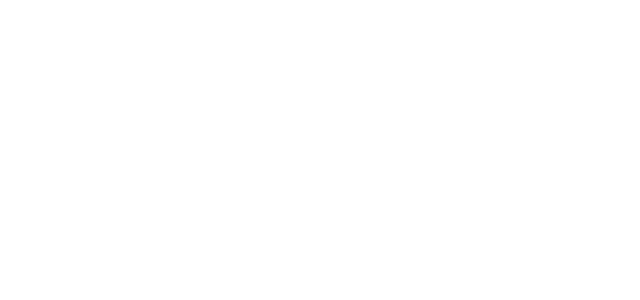
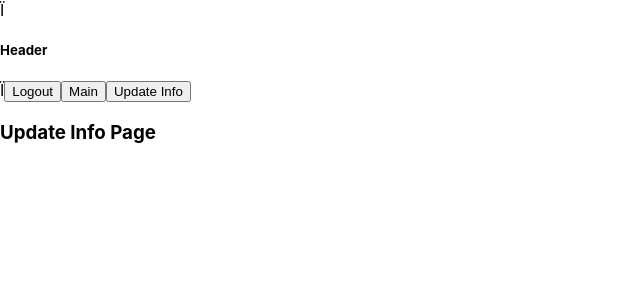
Before and after one commit to tomtom-code/final-project, a React (Create React App) app in the folder frontend/money_tracker/: page /UpdateInfo in a window 1280 px wide. Shown: the top 300 px of the page, without its empty margins (0-640 px from the left). Built offline with nearby package versions, Linux system fonts and the light colour scheme.

Commit message:
update, header

```diff
--- a/frontend/money_tracker/src/App.js
+++ b/frontend/money_tracker/src/App.js
@@ -4,8 +4,10 @@
 import LoginPage from './components/LoginPage'
 import LoginForm from './components/LoginForm'
 import SignupForm from './components/SignupForm'
+
 // import UserUpdateForm from './components/UserUpdateForm'
 import MainPage from './components/MainPage'
+import UpdateInfo from './components/UpdateInfo'
 
 import {
   BrowserRouter,
@@ -49,6 +51,8 @@
         <BrowserRouter>
           <Switch>
 
+
+
             <Route
               exact
               path='/'
@@ -90,6 +94,17 @@
               }
             />
 
+            <Route
+              exact
+              path='/UpdateInfo'
+              render={routeProps =>
+              <UpdateInfo
+              user={this.state.currentUser}
+              handleLogin={this.handleLogin}
+              {...routeProps}/>
+              }
+            />
+
 
 
 
--- /dev/null
+++ b/frontend/money_tracker/src/components/Header.js
@@ -0,0 +1,54 @@
+import React, { Component } from 'react';
+// import { Card, Button, Container} from 'react-bootstrap'
+
+
+class Header extends Component {
+
+    state = {
+        click: true
+    }
+
+    mainBtn = () =>{
+        this.props.history.push('/MainPage')
+    }
+
+    updateInfoBtn = () =>{
+        // let newBoolean = !this.state.click
+        // this.setState({
+        //     click: newBoolean
+        // })
+        // if (newBoolean) {
+        //     this.props.history.push('/UpdateInfo')
+        // } else {
+        //     this.props.history.push('/MainPage')
+        // }
+        this.props.history.push('/UpdateInfo')
+    }
+
+
+
+    handleLogout = () => {
+
+        localStorage.clear();
+        this.props.handleLogin(null);
+        this.props.history.push("/")
+    }
+
+    render() {
+        return (
+            <div>
+                Ï<h5>
+
+                    Header
+
+                </h5>Ï
+                <button onClick ={() =>this.handleLogout()}>Logout</button>
+                <button onClick ={() =>this.mainBtn()}>Main</button>
+                <button onClick ={() =>this.updateInfoBtn()}>Update Info</button>
+
+            </div>
+        )
+    }
+}
+
+export default Header;
--- a/frontend/money_tracker/src/components/MainPage.js
+++ b/frontend/money_tracker/src/components/MainPage.js
@@ -1,20 +1,37 @@
 import React, { Component } from 'react';
+import Header from './Header'
+import TransContainer from './TransContainer'
 import { Link, Redirect } from 'react-router-dom';
+
+const transactionsUrl = 'http://localhost:3000/api/v1/transactions'
 
 
 
 
 class MainPage extends Component {
 
+    state = {
+        transactions: []
+    }
+
+    componentDidMount(){
+        fetch(transactionsUrl,{
+            headers: {
+                "Authorization": `Bearer ${localStorage.token}`
+            }
+        })
+        .then(res => res.json())
+        .then(data =>{
+            this.setState({
+                transactions: data
+            })
+        })
+    }
 
 
 
-    handleLogout = () => {
 
-        localStorage.clear();
-        this.props.handleLogin(null);
-        this.props.history.push("/")
-    }
+
 
 
 
@@ -23,15 +40,15 @@
 
         return(
             <div>
+                <Header handleLogin={this.props.handleLogin} history={this.props.history}/>
+                <div>
 
-                <h1>Hello User</h1>
-                {/* {this.props.user} */}
-
-                {/* <button onClick={() => localStorage.clear()}><Redirect to ={'/'}>Logout</Redirect></button> */}
-                {/* <button><Link to ={'/'} onClick={() => localStorage.clear()}>Logout</Link></button> */}
-                <button onClick ={() =>this.handleLogout()}>Logout</button>
+                 <h1>Hello {this.props.user? this.props.user.name : null}</h1>
 
 
+
+                 <TransContainer transactions={this.state.transactions}/>
+                </div>
 
             </div>
 
--- /dev/null
+++ b/frontend/money_tracker/src/components/TransCard.js
@@ -0,0 +1,27 @@
+import React, { Component } from 'react';
+// import { Card, Button, Container} from 'react-bootstrap'
+
+
+class TransCard extends Component {
+
+    render() {
+        return (
+            <div>
+                <h3>{this.props.transaction.date}</h3>
+                <h5>
+                    category : {this.props.transaction.category}<br></br>
+                    ${this.props.transaction.amount}  {this.props.transaction.description}
+                </h5>
+
+
+
+
+
+
+
+            </div>
+        )
+    }
+}
+
+export default TransCard;
--- /dev/null
+++ b/frontend/money_tracker/src/components/TransContainer.js
@@ -0,0 +1,29 @@
+import React, { Component } from 'react';
+import TransCard from './TransCard';
+
+
+
+
+class TransContainer extends Component {
+    render(){
+        return(
+            <div>
+                <h2>Transactions</h2>
+
+                 {this.props.transactions.map(transaction => (
+
+                     <TransCard transaction={transaction}/>
+
+                 )
+                 )}
+
+
+
+
+             </div>
+
+        )
+    }
+}
+
+export default TransContainer;
--- /dev/null
+++ b/frontend/money_tracker/src/components/UpdateInfo.js
@@ -0,0 +1,31 @@
+import React, { Component } from 'react';
+import Header from './Header'
+// import { Card, Button, Container} from 'react-bootstrap'
+
+
+class UpdateInfo extends Component {
+
+    render() {
+        return (
+            <div>
+                <Header handleLogin={this.props.handleLogin} history={this.props.history}/>
+                <div>
+
+                <h3>Update Info Page</h3>
+                <h5>
+
+                </h5>
+                </div>
+
+
+
+
+
+
+
+            </div>
+        )
+    }
+}
+
+export default UpdateInfo;
```
Also changed, not shown: 1 other file (tests, documents, lock files or other folders).
